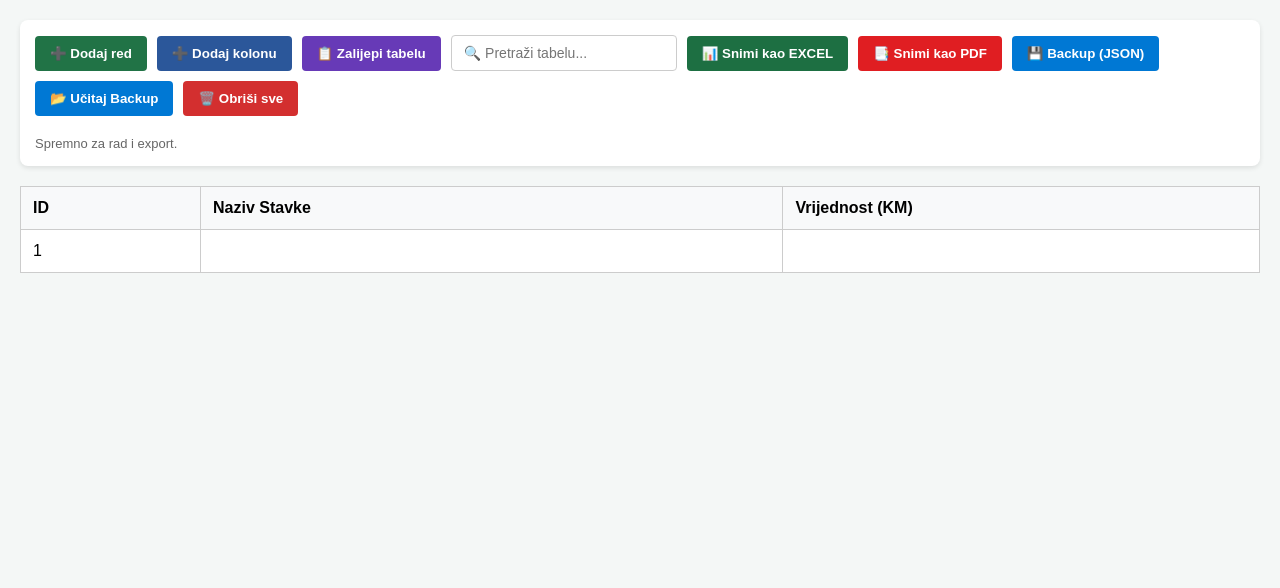
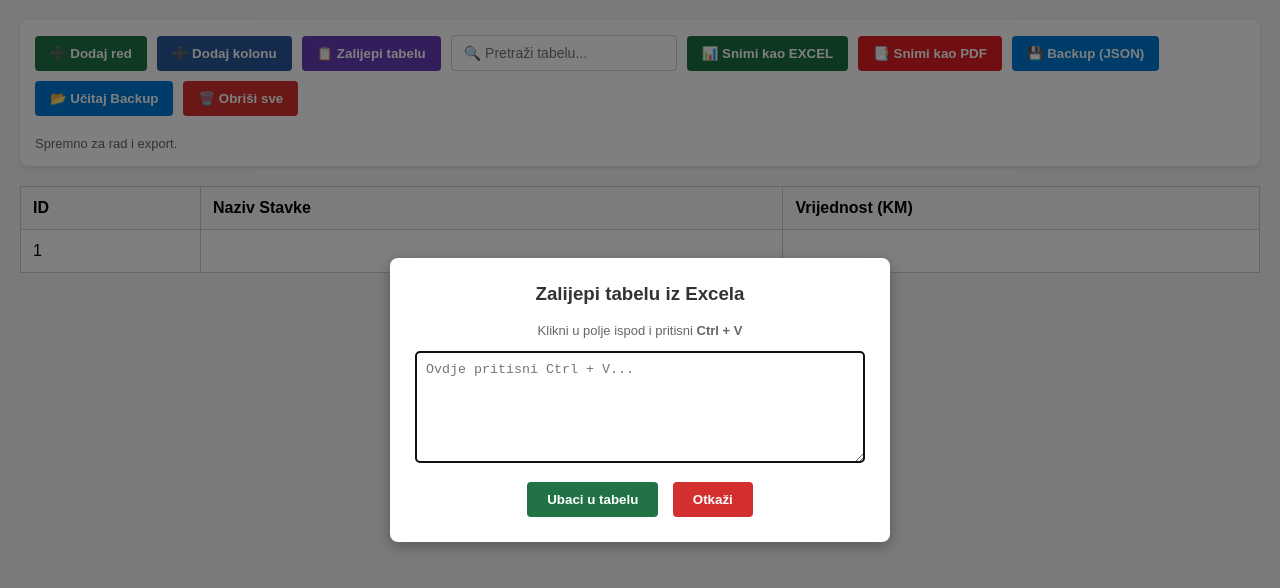
Before and after one commit to cenu1122/EXCEL-STRANICA, a plain HTML site: page excel.html in a window 1280 px wide. Both pictures are taken after a click on the button "📋 Zalijepi tabelu". Drawn offline with Linux system fonts and the light colour scheme.

Commit message:
Implement modal for pasting data from clipboard
Replaced the paste button function to open a modal for pasting data from the clipboard. Added modal HTML structure and associated JavaScript functions for handling paste operations.

```diff
--- a/excel.html
+++ b/excel.html
@@ -56,7 +56,7 @@
     <div class="toolbar">
         <button class="btn-add" onclick="addRow()">➕ Dodaj red</button>
         <button class="btn-col" onclick="addColumn()">➕ Dodaj kolonu</button>
-        <button class="btn-paste" onclick="pasteFromClipboard()">📋 Zalijepi tabelu</button>
+        <button class="btn-paste" onclick="otvoriProzorZaPaste()">📋 Zalijepi tabelu</button>
         <input type="text" id="searchInput" class="search-box" placeholder="🔍 Pretraži tabelu..." onkeyup="filterTable()">
         <button class="btn-xlsx" onclick="exportToExcel()">📊 Snimi kao EXCEL</button>
         <button class="btn-pdf" onclick="exportToPDF()">📑 Snimi kao PDF</button>
@@ -65,6 +65,17 @@
         <button class="btn-json" onclick="document.getElementById('importJsonInput').click()">📂 Učitaj Backup</button>
         <button class="btn-clear" onclick="clearTable()">🗑️ Obriši sve</button>
         <div class="status" id="status-text">Spremno za rad i export.</div>
+    </div>
+
+    <!-- PROZOR ZA PEJSTOVANJE (IZBJEGAVA BLOKADE PRETRAŽIVAČA) -->
+    <div id="pasteModal" style="display:none; position:fixed; top:0; left:0; width:100%; height:100%; background:rgba(0,0,0,0.5); z-index:9999; justify-content:center; align-items:center;">
+        <div style="background:white; padding:25px; border-radius:8px; width:450px; text-align:center; box-shadow: 0 4px 15px rgba(0,0,0,0.3);">
+            <h3 style="margin-top:0; color:#333;">Zalijepi tabelu iz Excela</h3>
+            <p style="font-size:13px; color:#666;">Klikni u polje ispod i pritisni <b>Ctrl + V</b></p>
+            <textarea id="pasteArea" rows="6" style="width:100%; padding:10px; box-sizing:border-box; border:1px solid #ccc; border-radius:4px; margin-bottom:15px;" placeholder="Ovdje pritisni Ctrl + V..."></textarea><br>
+            <button onclick="obradiPaste()" style="background:#217346; color:white; padding:10px 20px; border:none; border-radius:4px; font-weight:bold; cursor:pointer;">Ubaci u tabelu</button>
+            <button onclick="zatvoriProzor()" style="background:#d32f2f; color:white; padding:10px 20px; border:none; border-radius:4px; font-weight:bold; cursor:pointer; margin-left:10px;">Otkaži</button>
+        </div>
     </div>
 
     <div id="capture-area">
@@ -81,10 +92,21 @@
     </div>
 
     <script>
-        // --- PAMETNO LIJEPLJENJE IZ KLIPBOARDA (EXCEL TABELE) ---
-        async function pasteFromClipboard() {
-            try {
-                const text = await navigator.clipboard.readText();
+        // --- PROZOR ZA PASTE LOGIKA ---
+        function otvoriProzorZaPaste() {
+            document.getElementById('pasteModal').style.display = 'flex';
+            let ta = document.getElementById('pasteArea');
+            ta.value = '';
+            ta.focus();
+        }
+
+        function zatvoriProzor() {
+            document.getElementById('pasteModal').style.display = 'none';
+        }
+
+        function obradiPaste() {
+            const text = document.getElementById('pasteArea').value;
+            zatvoriProzor();
             if (!text) return;
 
             const rows = text.trim().split('\n');
@@ -97,7 +119,6 @@
                 let idCell = row.insertCell();
                 idCell.innerHTML = `${tbody.rows.length}<div class="resizer-b"></div>`;
 
-                    // Osiguraj da ima dovoljno kolona u headeru ako je prekopirano više
                 while (headerRow.cells.length - 1 < cols.length) {
                     addColumnSilent();
                 }
@@ -112,10 +133,6 @@
 
             autoSave();
             prikaziStatus("Tabela uspješno ubačena iz klipboarda!");
-            } catch (err) {
-                alert("Greška pri pristupu klipboardu. Provjerite dozvole pretraživača.");
-                console.error(err);
-            }
         }
 
         function addColumnSilent() {
```
Lines whose indentation alone changed are shown as unchanged.
